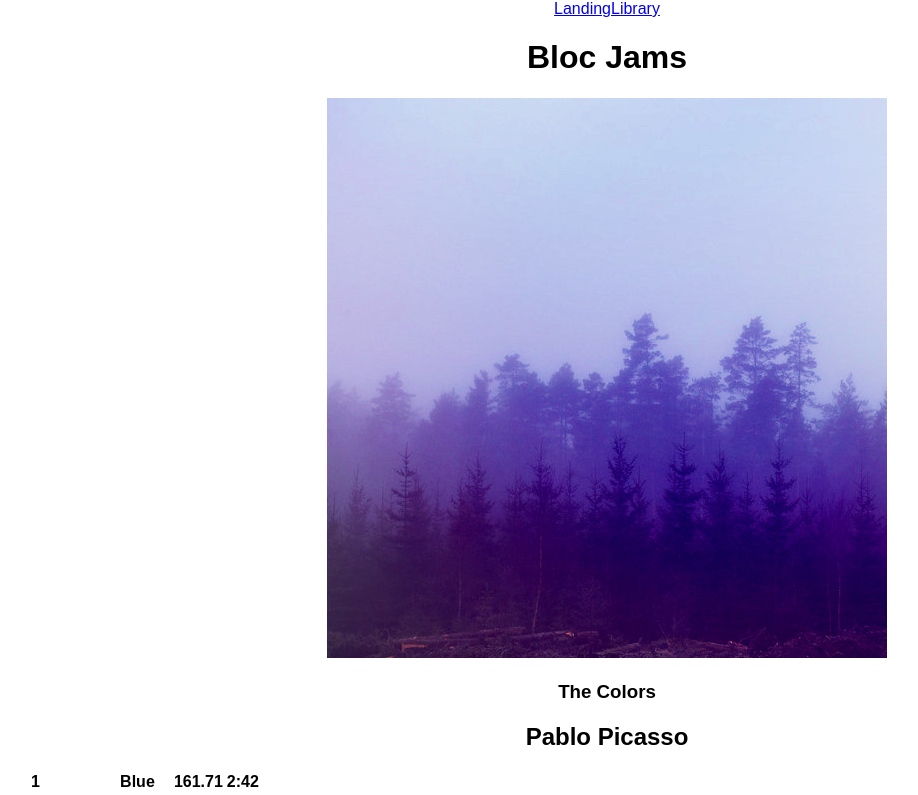
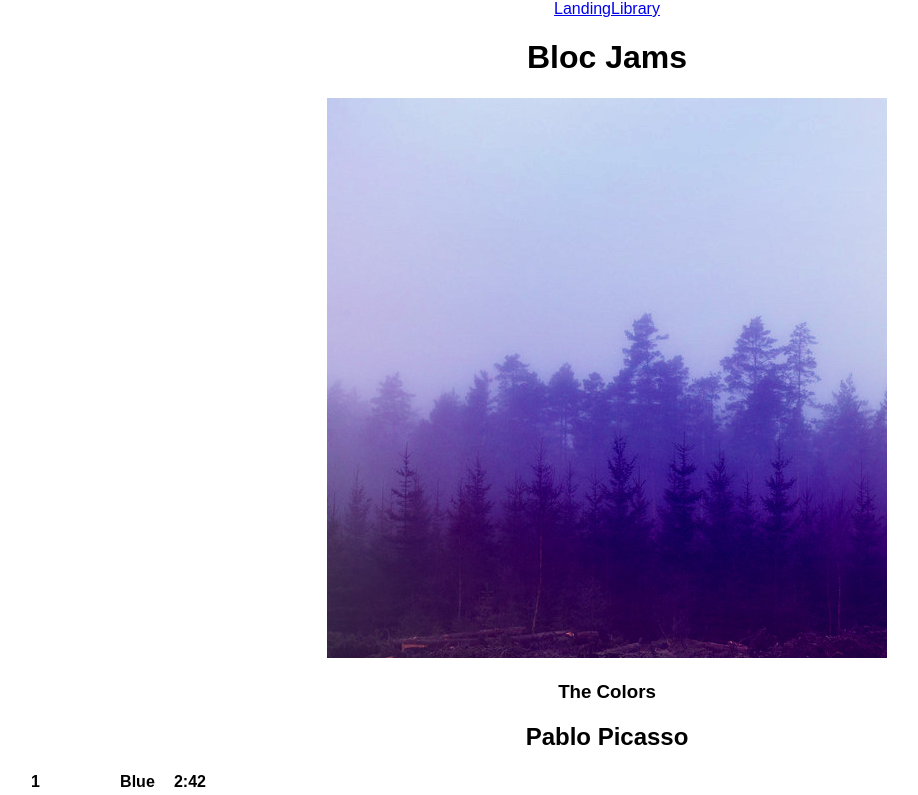
Before and after one commit to jmorandarte2/bloc-jams-react, a React (Create React App) app in the folder bloc-jams-react/: page /album/the-colors in a window 1280 px wide. Shown: the top 795 px of the page, without its empty margins (33-951 px from the left). Built offline with nearby package versions, Linux system fonts and the light colour scheme; some icons are missing.

Commit message:
Assignment 9 -- update 3

```diff
--- a/bloc-jams-react/src/components/Album.js
+++ b/bloc-jams-react/src/components/Album.js
@@ -152,7 +152,6 @@ handleNextClick(){
              <tr className="song" key={index} onClick={() => this.handleSongClick(song)} onMouseEnter={()=> this.handleEnter(song)} onMouseLeave={()=> this.handleLeave(song)}>
              <th>{this.ionicons(song, index)}</th>
               <th>{song.title}</th>
-              <th>{song.duration}</th>
               <th>{this.formatTime(song.duration)}</th>
               </tr>
              )}
```
